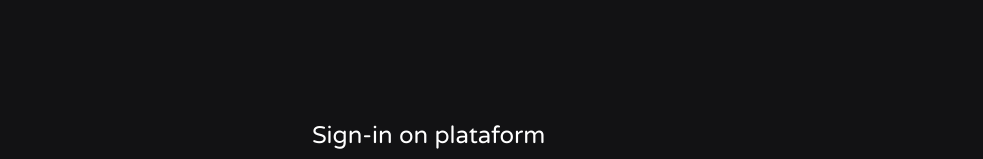
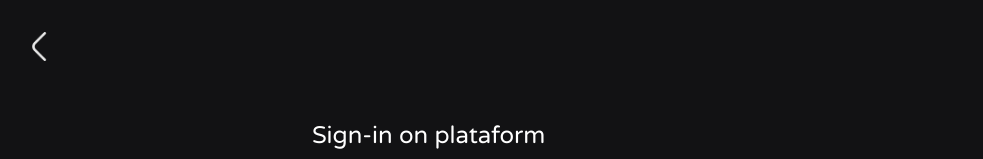
Before and after one commit to diogenesOliver/Task-s, a Vue app in the folder web/: page /sign-in in a window 1280 px wide. Shown: the top 159 px of the page, without its empty margins (8-991 px from the left). Built offline with nearby package versions, Linux system fonts and the light colour scheme.

Commit message:
feat: Adding button from back to hom page

```diff
--- a/web/src/components/SignInComponent.vue
+++ b/web/src/components/SignInComponent.vue
@@ -1,4 +1,8 @@
 <template>
+    <router-link to="/">
+        <img class="button-back" src="../assets/angulo-esquerdo.png" />
+    </router-link>
+
     <h1>Sign-in on plataform</h1>
     <p>The first step to improving your productivity and <br> having better control of your activities</p>
 
@@ -8,8 +12,10 @@
             <input type="email" class="form-input" id="inputEmail" placeholder="Email" v-model="userData.email">
 
             <div class="passwords">
-                <input type="password" class="form-input" id="inputPassword" placeholder="Password" v-model="userData.password">
-                <input type="password" class="form-input" id="inputConfirmPassword" placeholder="Confirm Password" @keyup.enter="createUser()" v-model="userData.confirm_password">
+                <input type="password" class="form-input" id="inputPassword" placeholder="Password"
+                    v-model="userData.password">
+                <input type="password" class="form-input" id="inputConfirmPassword" placeholder="Confirm Password"
+                    @keyup.enter="createUser()" v-model="userData.confirm_password">
             </div>
         </form>
 
@@ -58,7 +64,7 @@ export default {
                 const color: string = "#930000"
                 let inputs: Array<HTMLElement> = [inputName, inputEmail, inputPassword, inputConfirmPassword]
 
-                for(let input of inputs){
+                for (let input of inputs) {
                     input.style.borderColor = color
                 }
             }
@@ -168,4 +174,12 @@ export default {
     border-radius: .5rem;
     transition: .3s;
 }
+
+.button-back{
+  height: 1.8rem;
+
+  position: absolute;
+  left: 2rem;
+  top: 2rem;
+}
 </style>
--- a/web/src/components/SignUpComponent.vue
+++ b/web/src/components/SignUpComponent.vue
@@ -1,4 +1,8 @@
 <template>
+  <router-link to="/">
+    <img class="button-back" src="../assets/angulo-esquerdo.png"/>
+  </router-link>
+
   <h1>Login on plataform</h1>
   <p>Keep managing and organizing your tasks in the best possible way.<br> Enter the platform and see how your tasks are
     progressing</p>
@@ -6,7 +10,8 @@
   <div class="login">
     <form>
       <input type="email" class="form-input" placeholder="Email" id="inpuEmail" v-model="userData.email">
-      <input type="password" class="form-input" placeholder="Password" id="inputPassword" @keyup.enter="userLogin()" v-model="userData.password">
+      <input type="password" class="form-input" placeholder="Password" id="inputPassword" @keyup.enter="userLogin()"
+        v-model="userData.password">
     </form>
 
     <button class="login-button" @click.prevent="userLogin()">Login</button>
@@ -47,7 +52,7 @@ export default {
         const color: string = "#930000"
         let inputs: Array<HTMLElement> = [inputEmail, inpuPassword]
 
-        for(let input of inputs){
+        for (let input of inputs) {
           input.style.borderColor = color
         }
       }
@@ -158,4 +163,12 @@ export default {
 .link:hover {
   background: transparent;
 }
+
+.button-back{
+  height: 1.8rem;
+
+  position: absolute;
+  left: 2rem;
+  top: 2rem;
+}
 </style>
```
Also changed, not shown: web/src/assets/angulo-esquerdo.png (added).
